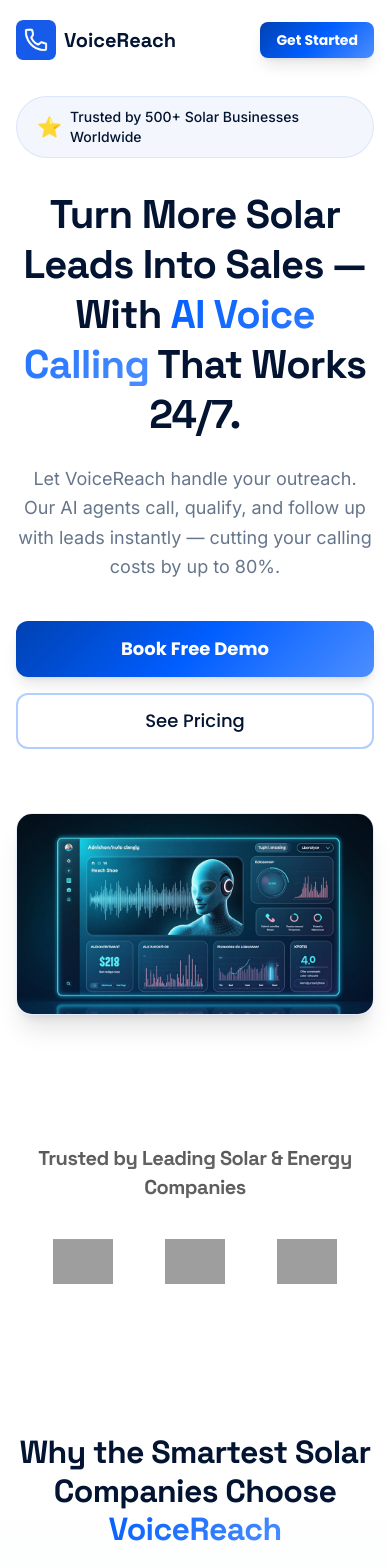
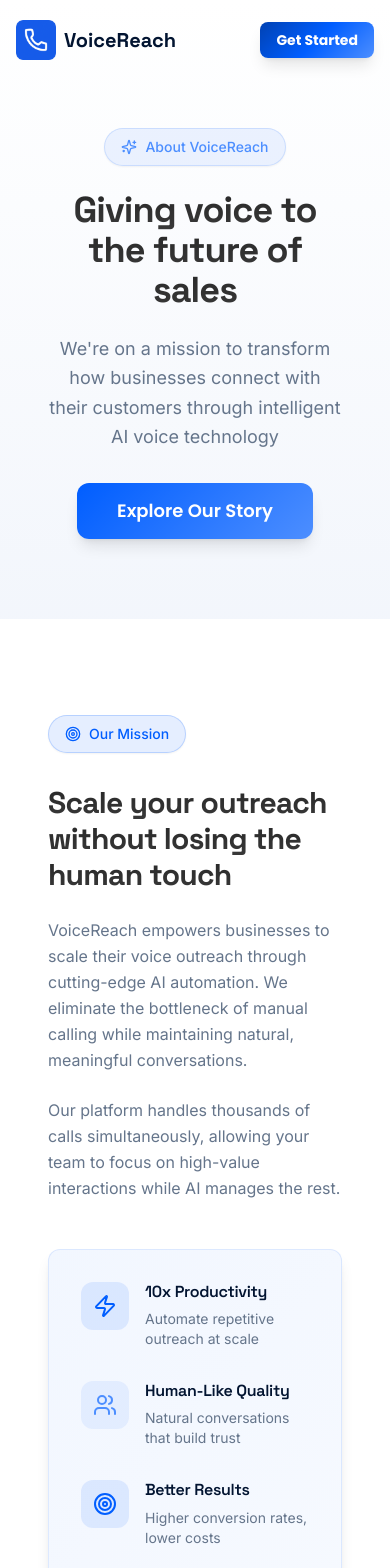
Before and after one commit to voicereach11223/voice-reach-ai-hub, a React (Vite) app: page /about in a window 390 px wide. Before the commit this address led to /. Shown: the top 1568 px of the page. Built offline with nearby package versions, Linux system fonts and the light colour scheme; grey boxes are pictures that could not be loaded; the HTML template or start-up script is replaced by a standard one.

Commit message:
Fix About page responsiveness and logic

```diff
--- a/src/pages/About.tsx
+++ b/src/pages/About.tsx
@@ -12,11 +12,9 @@ const About = () => {
   const location = useLocation();
 
   useEffect(() => {
-    // Redirect to homepage if accessed directly without navigation state
-    if (!location.state?.fromNavigation) {
-      navigate('/', { replace: true });
-    }
-  }, [location, navigate]);
+    // Scroll to top when page loads
+    window.scrollTo({ top: 0, behavior: 'smooth' });
+  }, []);
 
   const handleScrollToStory = () => {
     const storySection = document.getElementById('our-story');
@@ -150,8 +148,8 @@ const About = () => {
                   </div>
                 </div>
                 <div className="flex items-start gap-4">
-                  <div className="p-3 rounded-lg bg-secondary/10">
-                    <Target className="w-6 h-6 text-secondary-foreground" />
+                  <div className="p-3 rounded-lg bg-primary/10">
+                    <Target className="w-6 h-6 text-primary" />
                   </div>
                   <div>
                     <h4 className="font-semibold mb-2">Better Results</h4>
```
